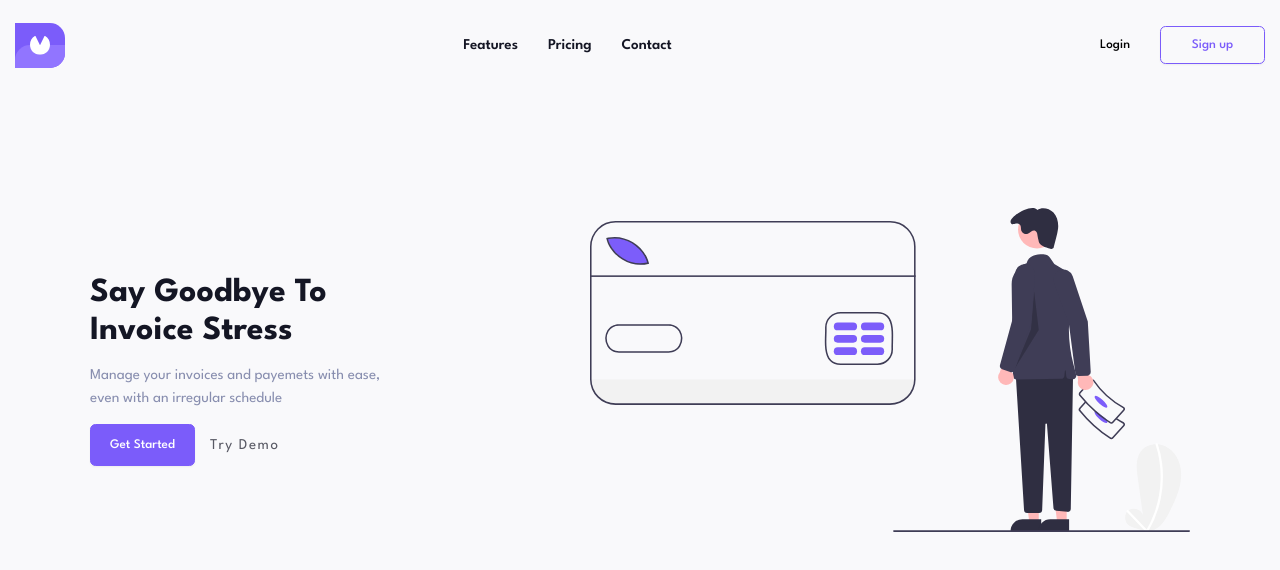
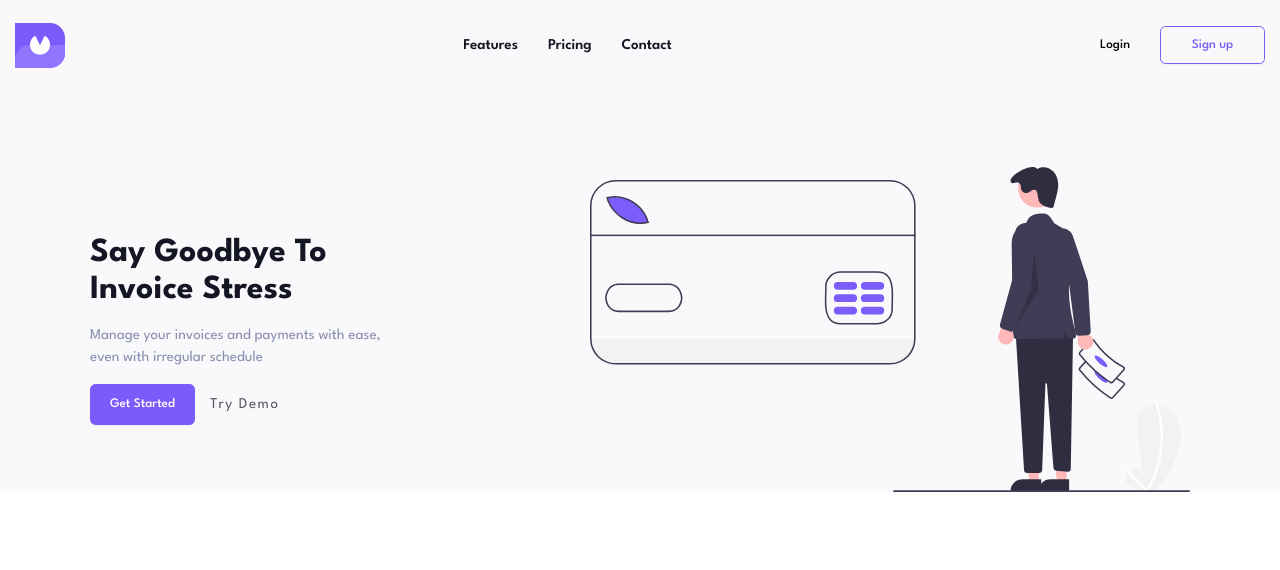
Before and after one commit to soufianeoualla/invoice-app, a Next.js app: page / in a window 1280 px wide. Shown: the top 570 px of the page. Built offline with nearby package versions, Linux system fonts and the light colour scheme; no server answers.

Commit message:
Update HeroSection.tsx

```diff
--- a/components/HeroSection.tsx
+++ b/components/HeroSection.tsx
@@ -4,13 +4,13 @@ import Image from "next/image";
 import hero_image from "@/components/assets/hero-section.svg";
 export const HeroSection = () => {
   return (
-    <div className="flex   items-center h-[70vh]  max-w-screen-xl mx-auto justify-around">
+    <div className="flex h-full   items-center mt-[77px]  max-w-screen-xl mx-auto justify-around">
       <div className="space-y-4 w-[25%]">
         <h1 className="text-4xl font-bold capitalize text-dark ">
           Say Goodbye to invoice Stress
         </h1>
         <p className="text-Soft-Teal">
-          Manage your invoices and payemets with ease, even with an irregular
+          Manage your invoices and payments with ease, even with irregular
           schedule
         </p>
         <div className="flex items-center gap-x-4">
```
